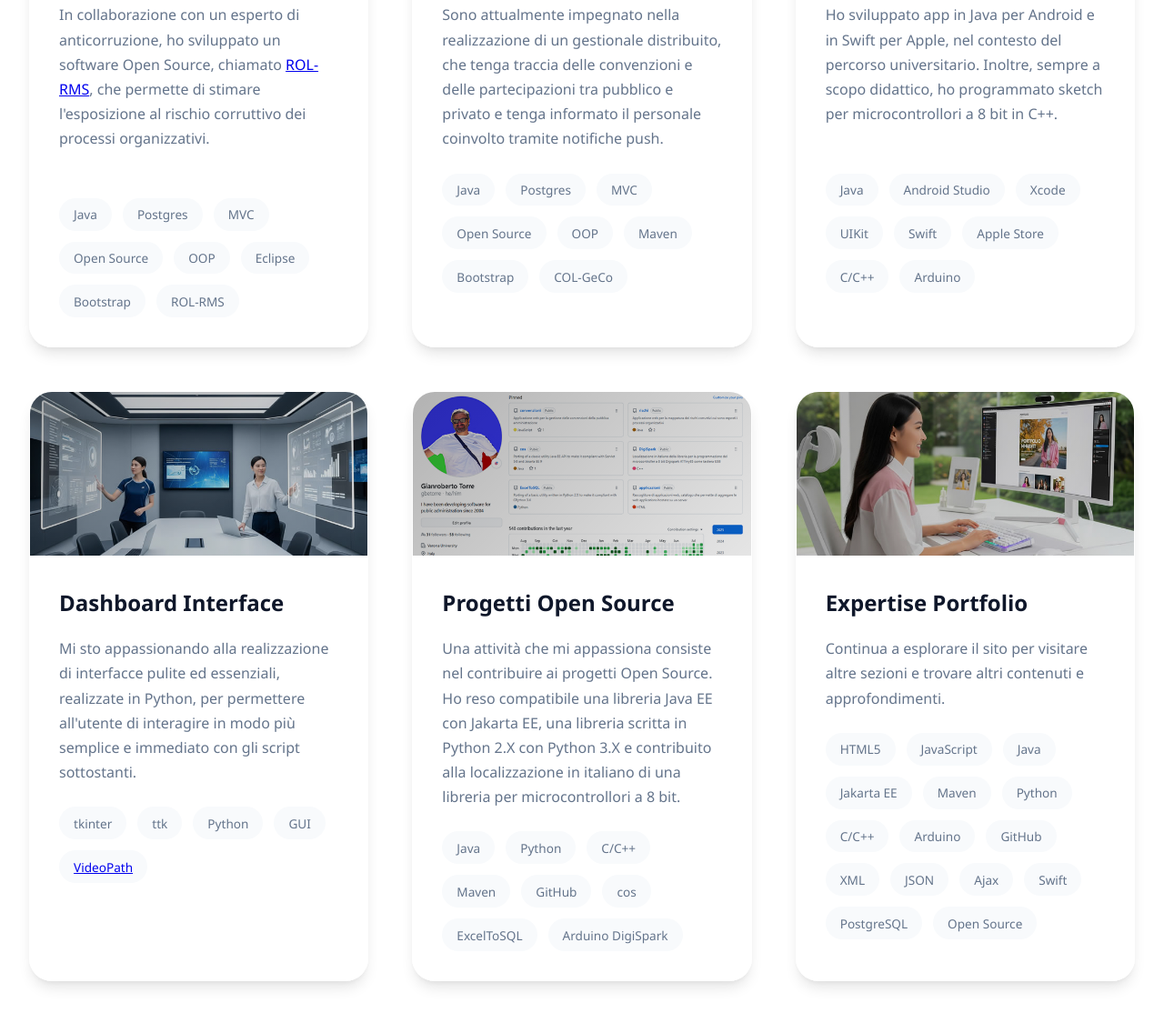
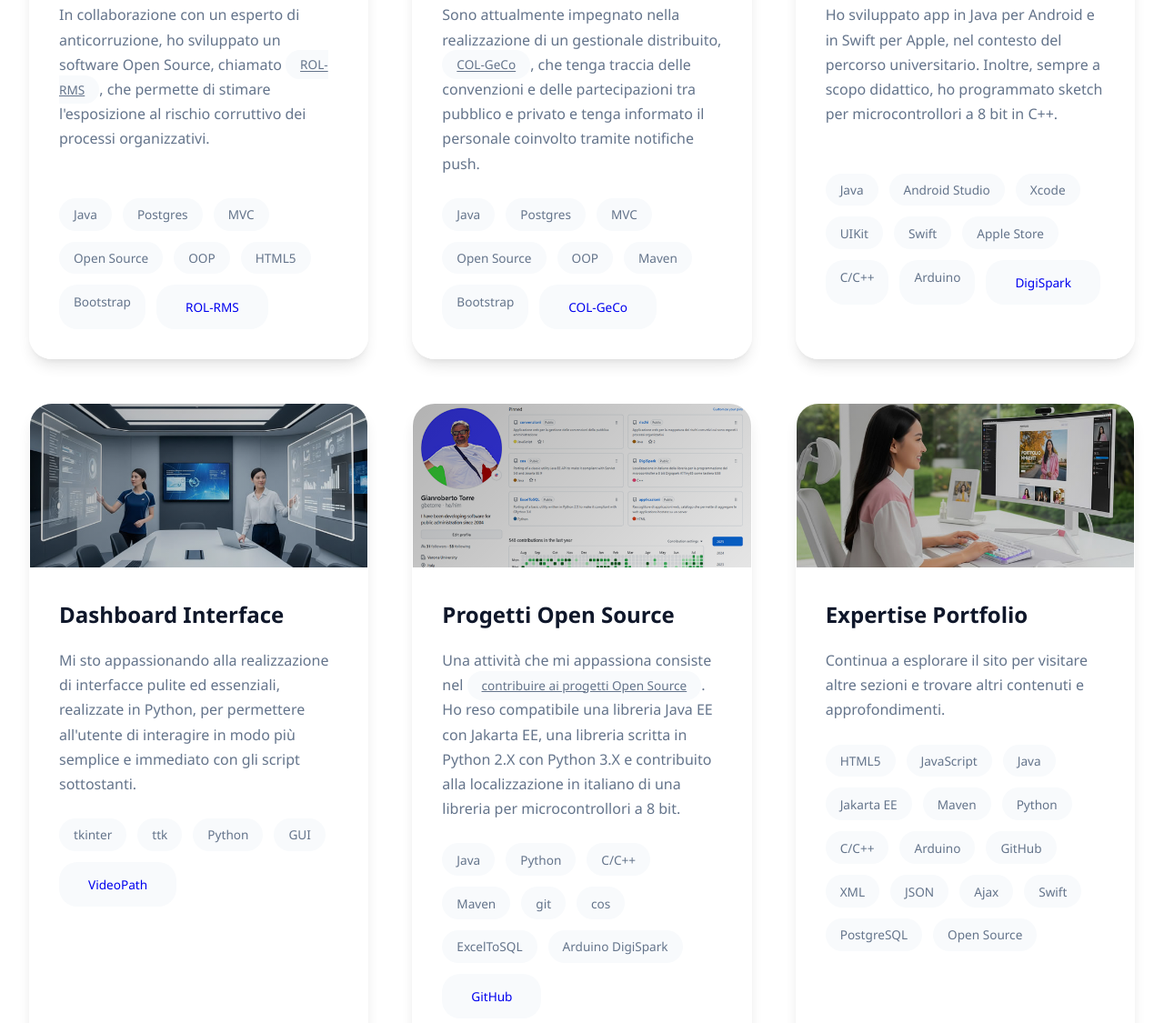
Before and after one commit to gbetorre/gbetorre.github.io, a plain HTML site: page index.html in a window 1280 px wide. Shown: the part 2387-3512 px from the top of the page at 91% size. Drawn offline with Linux system fonts and the light colour scheme.

Commit message:
Add links

```diff
--- a/index.html
+++ b/index.html
@@ -5,7 +5,7 @@
     <meta name="viewport" content="width=device-width, initial-scale=1.0">
     <title>gbetorre.github.io - Creative Development</title>
     <link href="assets/css/personal-style.css" rel="stylesheet">
-
+    <link href="assets/css/style.css" rel="stylesheet">
 <!--
 
 TemplateMo 593 personal shape
@@ -71,11 +71,14 @@ https://templatemo.com/tm-593-personal-shape
                 <div class="about-image slide-in-left"></div>
                 <div class="about-text slide-in-right">
                     <h3>Alla ricerca di esperienze digitali significative</h3>
+
                     <p>Con sulle spalle una laurea in psicologia, una laurea in ingegneria informatica e oltre 20 anni
                         di esperienza nella programmazione di applicazioni distribuite, mi sono convinto
                         dell'importanza - per l'utente - dell'esperienza d'uso del software.</p>
+
                     <p>Ciò mi ha spinto in cerca di soluzioni che colmassero il gap tra la funzionalit&agrave; e l'estetica.</p>
-                    <p>Quando non sono impegnato nel processo di sviluppo del software, mi piace studiare nuove tecnologie, impegnarmi nel montaggio digitale, o mettere a confronto idee ed esperienze con le persone care.</p>
+
+                    <p>Quando non sono impegnato nel processo di sviluppo del software, mi piace studiare nuove tecnologie, montare video, viaggiare, o mettere a confronto idee ed esperienze con le persone care.</p>
                     <div class="skills">
                         <span class="skill-tag">Software Engineering</span>
                         <span class="skill-tag">Web Development</span>
@@ -98,8 +101,8 @@ https://templatemo.com/tm-593-personal-shape
                     <a href="https://github.com/gbetorre/rischi/blob/main/README.it.md"><div class="portfolio-image"></div></a>
                     <div class="portfolio-content">
                         <h4>Software Rischi Corruttivi </h4>
-                        <p>In collaborazione con un esperto di anticorruzione, ho sviluppato un software Open Source,
-                            chiamato <a href="https://github.com/gbetorre/rischi/blob/main/README.it.md">ROL-RMS</a>,
+                        <p>In collaborazione con un esperto di anticorruzione, ho sviluppato un software Open Source, chiamato
+                            <a href="https://github.com/gbetorre/rischi/blob/main/README.it.md" class="tech-tag">ROL-RMS</a>,
                             che permette di stimare l'esposizione al rischio corruttivo dei processi organizzativi.
                         </p><br>
                         <div class="portfolio-tech">
@@ -108,9 +111,11 @@ https://templatemo.com/tm-593-personal-shape
                             <span class="tech-tag">MVC</span>
                             <span class="tech-tag">Open Source</span>
                             <span class="tech-tag">OOP</span>
-                            <span class="tech-tag">Eclipse</span>
+                            <span class="tech-tag">HTML5</span>
                             <span class="tech-tag">Bootstrap</span>
-                            <span class="tech-tag">ROL-RMS</span>
+                            <span class="tech-tag">
+                                <a href="https://github.com/gbetorre/rischi/blob/main/README.it.md">ROL-RMS</a>
+                            </span>
                         </div>
                     </div>
                 </div>
@@ -119,6 +124,7 @@ https://templatemo.com/tm-593-personal-shape
                     <div class="portfolio-content">
                         <h4>GEstionale COnvenzioni</h4>
                         <p>Sono attualmente impegnato nella realizzazione di un gestionale distribuito,
+                            <a href="https://github.com/gbetorre/convenzioni/blob/main/README.it.md" class="tech-tag">COL-GeCo</a>,
                             che tenga traccia delle convenzioni e delle partecipazioni tra pubblico e privato
                             e tenga informato il personale coinvolto tramite notifiche push.
                         </p>
@@ -130,7 +136,9 @@ https://templatemo.com/tm-593-personal-shape
                             <span class="tech-tag">OOP</span>
                             <span class="tech-tag">Maven</span>
                             <span class="tech-tag">Bootstrap</span>
-                            <span class="tech-tag">COL-GeCo</span>
+                            <span class="tech-tag">
+                                <a href="https://github.com/gbetorre/convenzioni/blob/main/README.it.md">COL-GeCo</a>
+                            </span>
                         </div>
                     </div>
                 </div>
@@ -150,6 +158,9 @@ https://templatemo.com/tm-593-personal-shape
                             <span class="tech-tag">Apple Store</span>
                             <span class="tech-tag">C/C++</span>
                             <span class="tech-tag">Arduino</span>
+                            <span class="tech-tag">
+                                <a href="https://github.com/gbetorre/DigiSpark">DigiSpark</a>
+                            </span>
                         </div>
                     </div>
                 </div>
@@ -163,7 +174,9 @@ https://templatemo.com/tm-593-personal-shape
                             <span class="tech-tag">ttk</span>
                             <span class="tech-tag">Python</span>
                             <span class="tech-tag">GUI</span>
-                            <span class="tech-tag"><a href="https://github.com/gbetorre/VideoPath/blob/main/README.it.md">VideoPath</a></span>
+                            <span class="tech-tag">
+                                <a href="https://github.com/gbetorre/VideoPath/blob/main/README.it.md">VideoPath</a>
+                            </span>
                         </div>
                     </div>
                 </div>
@@ -171,17 +184,23 @@ https://templatemo.com/tm-593-personal-shape
                     <div class="portfolio-image"></div>
                     <div class="portfolio-content">
                         <h4>Progetti Open Source</h4>
-                        <p>Una attivit&agrave; che mi appassiona consiste nel contribuire ai progetti Open Source.
-                        Ho reso compatibile una libreria Java EE con Jakarta EE, una libreria scritta in Python 2.X con Python 3.X e contribuito alla localizzazione in italiano di una libreria per microcontrollori a 8 bit.</p>
+                        <p>Una attivit&agrave; che mi appassiona consiste nel
+                            <a href="https://user-badge.committers.top/italy/gbetorre" class="tech-tag">contribuire ai progetti Open Source</a>.
+                            Ho reso compatibile una libreria Java EE con Jakarta EE, una libreria scritta in Python 2.X con Python 3.X
+                            e contribuito alla localizzazione in italiano di una libreria per microcontrollori a 8 bit.
+                        </p>
                         <div class="portfolio-tech">
                             <span class="tech-tag">Java</span>
                             <span class="tech-tag">Python</span>
                             <span class="tech-tag">C/C++</span>
                             <span class="tech-tag">Maven</span>
-                            <span class="tech-tag">GitHub</span>
+                            <span class="tech-tag">git</span>
                             <span class="tech-tag">cos</span>
                             <span class="tech-tag">ExcelToSQL</span>
                             <span class="tech-tag">Arduino DigiSpark</span>
+                            <span class="tech-tag">
+                                <a href="https://github.com/gbetorre">GitHub</a>
+                            </span>
                         </div>
                     </div>
                 </div>
```
